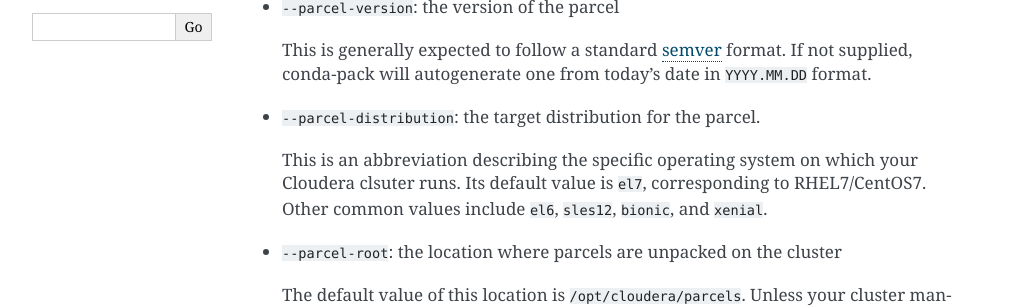
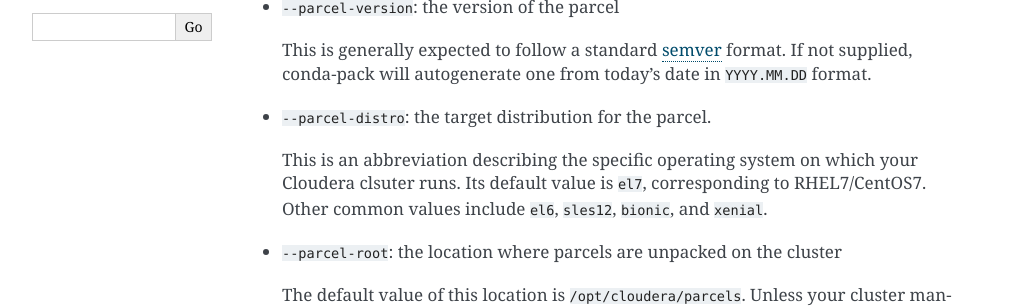
Before and after one commit to conda/conda-pack, a Sphinx documentation site: the page built from docs/source/parcel.rst, in a window 1280 px wide. Shown: the part 655-962 px from the top of the page, without its empty margins (138-1150 px from the left). Built offline with Sphinx 7.4.7, drawn with Linux system fonts in a browser that asks for light colours.

Commit message:
Update parcel.rst (#317)
The documentation was wrong.  It called the parameter `--parcel-distribution` but it should be `--parcel-distro`.

```diff
--- a/docs/source/parcel.rst
+++ b/docs/source/parcel.rst
@@ -30,7 +30,7 @@
   This is generally expected to follow a standard `semver <https://semver.org/>`_
   format. If not supplied, conda-pack will autogenerate one from today's date in
   ``YYYY.MM.DD`` format.
-- ``--parcel-distribution``: the target distribution for the parcel.
+- ``--parcel-distro``: the target distribution for the parcel.
 
   This is an abbreviation describing the specific operating system on which
   your Cloudera clsuter runs. Its default value is ``el7``, corresponding
```
